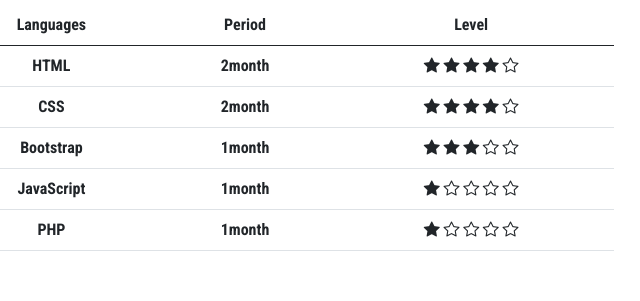
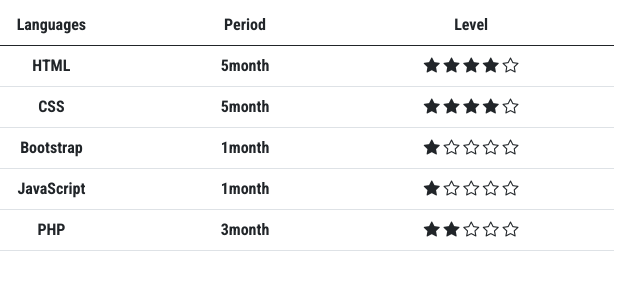
Before and after one commit to YoshioFujisaki/yoshio-s_saite, a plain HTML site: page index.html in a window 1280 px wide. Shown: the part 1782-2083 px from the top of the page, 394-1034 px from the left. Drawn offline with nearby package versions, Linux system fonts and the light colour scheme.

Commit message:
Add files via upload

```diff
--- a/index.html
+++ b/index.html
@@ -101,7 +101,7 @@
                  <tr>
                    <th scope="row">1</th>
                    <td>HTML</td>
-                   <td>2month</td>
+                   <td>5month</td>
                    <!-- Star Riting -->
                    <td>
                      <i class="bi bi-star-fill"></i>
@@ -114,7 +114,7 @@
                  <tr>
                    <th scope="row">2</th>
                    <td>CSS</td>
-                   <td>2month</td>
+                   <td>5month</td>
                    <!-- Star Riting -->
                    <td>
                    <i class="bi bi-star-fill"></i>
@@ -131,8 +131,8 @@
                    <!-- Star Riting -->
                    <td>
                      <i class="bi bi-star-fill"></i>
-                     <i class="bi bi-star-fill"></i>
-                     <i class="bi bi-star-fill"></i>
+                     <i class="bi bi-star"></i>
+                     <i class="bi bi-star"></i>
                      <i class="bi bi-star"></i>
                      <i class="bi bi-star"></i>
                    </td>
@@ -153,11 +153,11 @@
                  <tr>
                    <th scope="row">5</th>
                    <td>PHP</td>
-                   <td>1month</td>
+                   <td>3month</td>
                    <!-- Star Riting -->
                    <td>
                      <i class="bi bi-star-fill"></i>
-                     <i class="bi bi-star"></i>
+                     <i class="bi bi-star-fill"></i>
                      <i class="bi bi-star"></i>
                      <i class="bi bi-star"></i>
                      <i class="bi bi-star"></i>
```
